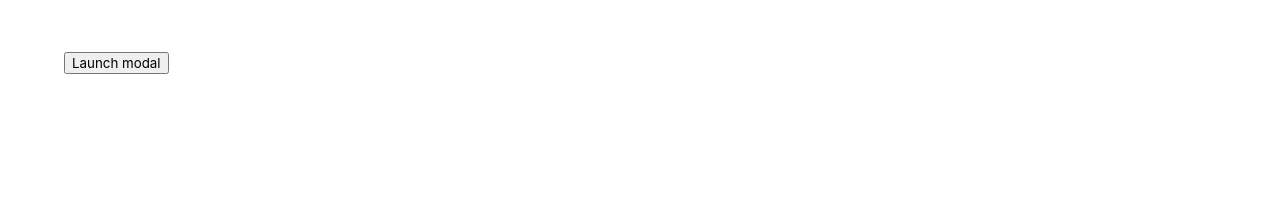
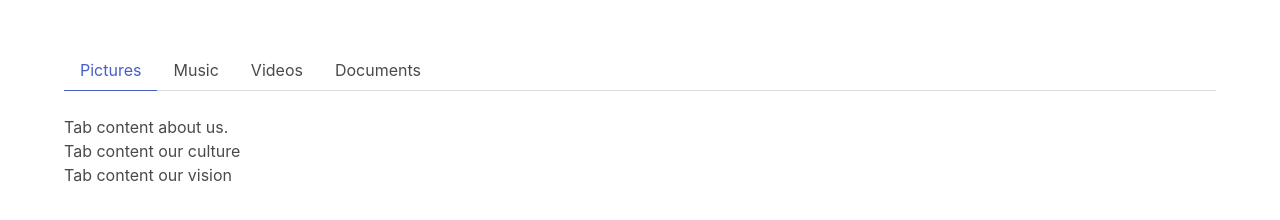
Before and after one commit to SmartCoding88/vue-forall, a plain HTML site: page index.html in a window 1280 px wide. Drawn offline with nearby package versions, Linux system fonts and the light colour scheme.

Commit message:
Tabs Example

```diff
--- a/index.html
+++ b/index.html
@@ -20,10 +20,20 @@
 
 <body>
     <div id="root" class="container">
-        <button class="" data-target="modal-js-example" @click="showModal = true">
-            Launch modal
-        </button>
-        <modal v-if="showModal" @close="showModal= false"></modal>
+
+        <tabs>
+            <tab name="About Us" :selected="true">
+                <h3>Tab content about us.</h3>
+            </tab>
+            <tab name="About Our Culture">
+                <h3>Tab content our culture</h3>
+            </tab>
+            <tab name="About Our Vision">
+                <h3>Tab content our vision</h3>
+            </tab>
+        </tabs>
+
+
     </div>
 
     <script src="https://unpkg.com/vue@3/dist/vue.global.js"></script>
--- a/main.js
+++ b/main.js
@@ -66,4 +66,36 @@ app.component('modal',{
     `,
 });
 
+app.component('tabs',{
+    template:`
+    <div>
+        <div class="tabs">
+            <ul>
+                <li class="is-active"><a>Pictures</a></li>
+                <li><a>Music</a></li>
+                <li><a>Videos</a></li>
+                <li><a>Documents</a></li>
+            </ul>
+        </div>
+        <div class="tabs-details">
+            <slot></slot>
+        </div>
+    </div>
+    `,
+    data(){
+        tabs:[]
+    },
+    created(){
+        this.tabs = this.$children;
+    }
+});
+app.component('tab', {
+    template:`
+        <div><slot></slot></div>
+    `,
+    props:{
+        name: {required: true}
+    }
+})
+
 app.mount("#root");
```
